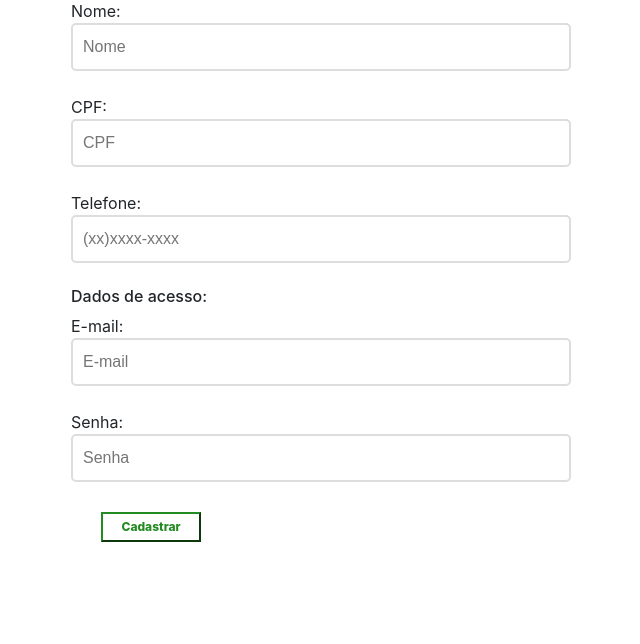
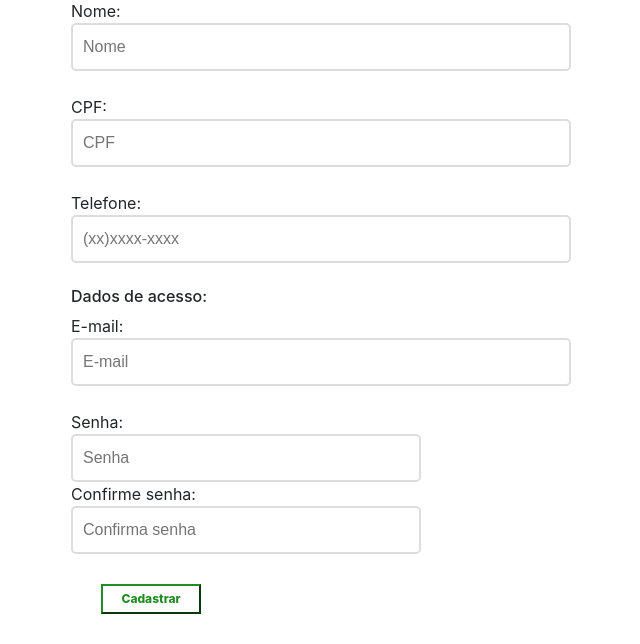
Before and after one commit to CaioFreitas96/NoobDiario, a PHP site: page /login/cadastro in a window 1320 px wide. Shown: the part 176-820 px from the top of the page, without its empty margins (229-869 px from the left). Before the commit the page ends 718 px from the top, so only its background shows below. Run offline with PHP 8.4, Linux system fonts and the light colour scheme.

Commit message:
Atualização cadastro com confirnação de senha, verificação de cpf e mascara de telefone

```diff
--- a/app/Controllers/cadastroController.php
+++ b/app/Controllers/cadastroController.php
@@ -12,6 +12,7 @@ class CadastroController extends Controller{
 
     public function index(Request $request){
         if($request->isMethod('get')){
+
             $this->view('cadastro', ['get' => 'get']);
         }else{
             $cadastroModel = new Cadastro();
@@ -39,6 +40,7 @@ class CadastroController extends Controller{
 
            //SENHA
            $senha = $request->post('senha');
+           $senha2 = $request->post('confirm_senha');
            $strlen = strlen($senha);
 
            //DADOS ENVIADOS POST
@@ -57,14 +59,14 @@ class CadastroController extends Controller{
                 }else{
                     $this->view('cadastro', ['emailDuplicado' => $emailDuplicado, 'dados' => $dados]);
                 }
-            }else if($senha == null || $strlen < 8 ){
-                $this->view('cadastro', ['senha' => $senha, 'dados' => $dados]);
+            }else if($senha == null || $strlen < 8 || $senha != $senha2){
+                $this->view('cadastro', ['senha' => $senha, 'senha2' => $senha2, 'dados' => $dados]);
             }else{
 
                 $inserir = $cadastroModel->inserir($request->post());
                 $dados = $request->post();
 
-                unset($dados['cpf']);
+
                 $this->view('cadastroRealizado', ['dados' => $dados] );
             }
         }
--- a/app/views/cadastro.phtml
+++ b/app/views/cadastro.phtml
@@ -30,7 +30,7 @@
 
                     <a>Nome:</a>
 
-                    <?php if(isset($get)) { ?>
+                    <?php if(isset($get)) {?>
                     <!-- o name server para o array visualizar o nome da variável enviado pelo imput -->
                         <input class="field" name="nome"  placeholder="Nome">
                         <br>
@@ -45,13 +45,17 @@
                         <input class="field" name="email" placeholder="E-mail">
                         <br>
                         <a>Senha:</a>
-                        <input class="field" name="senha" placeholder="Senha">
+                        <input class="senha" type="password" name="senha" placeholder="Senha">
+                        <a>Confirme senha:</a>
+                        <input class="senha" type="password" name="confirm_senha" placeholder="Confirma senha">
+
                         <!-- não precisa colocar NAME no botão, se não você vai enviar essa informação no formulario -->
                         <button class="botao" type="submit">Cadastrar</button>
 
                     <?php }else{ ?>
 
                           <?php if(isset($nome)){
+
                                     echo "<b style=color:red> * Nome vazio </b>";
                                 }?>
 
@@ -60,12 +64,14 @@
 
                                 <a>CPF:</a>
                           <?php if(isset($cpf)){
+
                                     echo "<b style=color:red> * CPF invalido </b>";
                                 } ?>
                                 <input class="field" name="cpf" placeholder="CPF" value="<?=$dados['cpf']?>">
                                 <br>
                                 <a>Telefone:</a>
                                 <?php if(isset($tel)){
+
                                     echo "<b style=color:red> * Telefone invalido </b>";
                                 } ?>
                                 <input class="field" name="telefone" placeholder="(xx)xxxx-xxxx" value="<?=$dados['telefone']?>">
@@ -73,17 +79,23 @@
                                 <h6>Dados de acesso:</h6>
                                 <a>E-mail:</a>
                                 <?php if(isset($email)){
+
                                     echo "<b style=color:red> * E-mail invalido </b>";
                                 }
                                 if(isset($emailDuplicado)){
+
                                     echo "<b style=color:red> * E-mail já cadatrado </b>";
                                 } ?>
                                 <input class="field" name="email" placeholder="E-mail" value="<?=$dados['email']?>" >
                                 <br>
                                 <a>Senha:</a>
                                 <?php if(isset($senha)){
-                                    echo "<b style=color:red> *Senha no minimo com 8 caracteres</b>";
-                                } ?>
+                                        if(empty($senha) || strlen($senha) < 8){
+                                            echo "<b style=color:red> *Senha no minimo com 8 caracteres</b>";
+                                        }else{
+                                            echo "<b style=color:red> *Senhas diferentes</b>";
+                                        }
+                                }?>
                                 <input class="senha" type="password" name="senha" placeholder="Senha">
                                 <a>Confirme senha:</a>
                                 <input class="senha" type="password" name="confirm_senha" placeholder="Confirma senha">
--- a/app/views/cadastroRealizado.phtml
+++ b/app/views/cadastroRealizado.phtml
@@ -33,7 +33,7 @@
         <hr>
         <br></br>
             <?php
-                var_dump($emailDuplicado);
+
 
                     echo"
                         <div class='content'>
```
Also changed, not shown: app/Models/Cadastro.php (+7 -3 lines).
